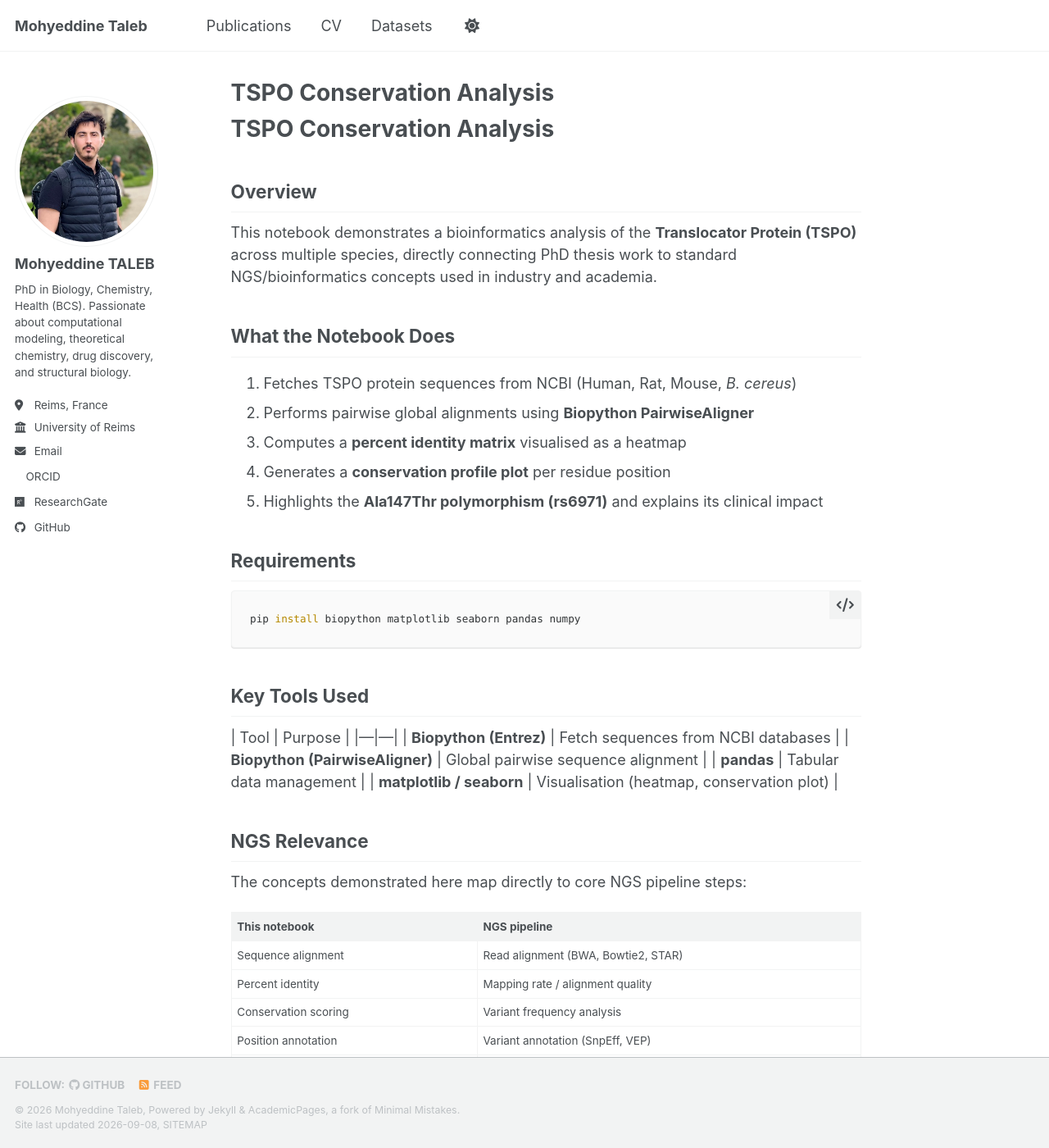
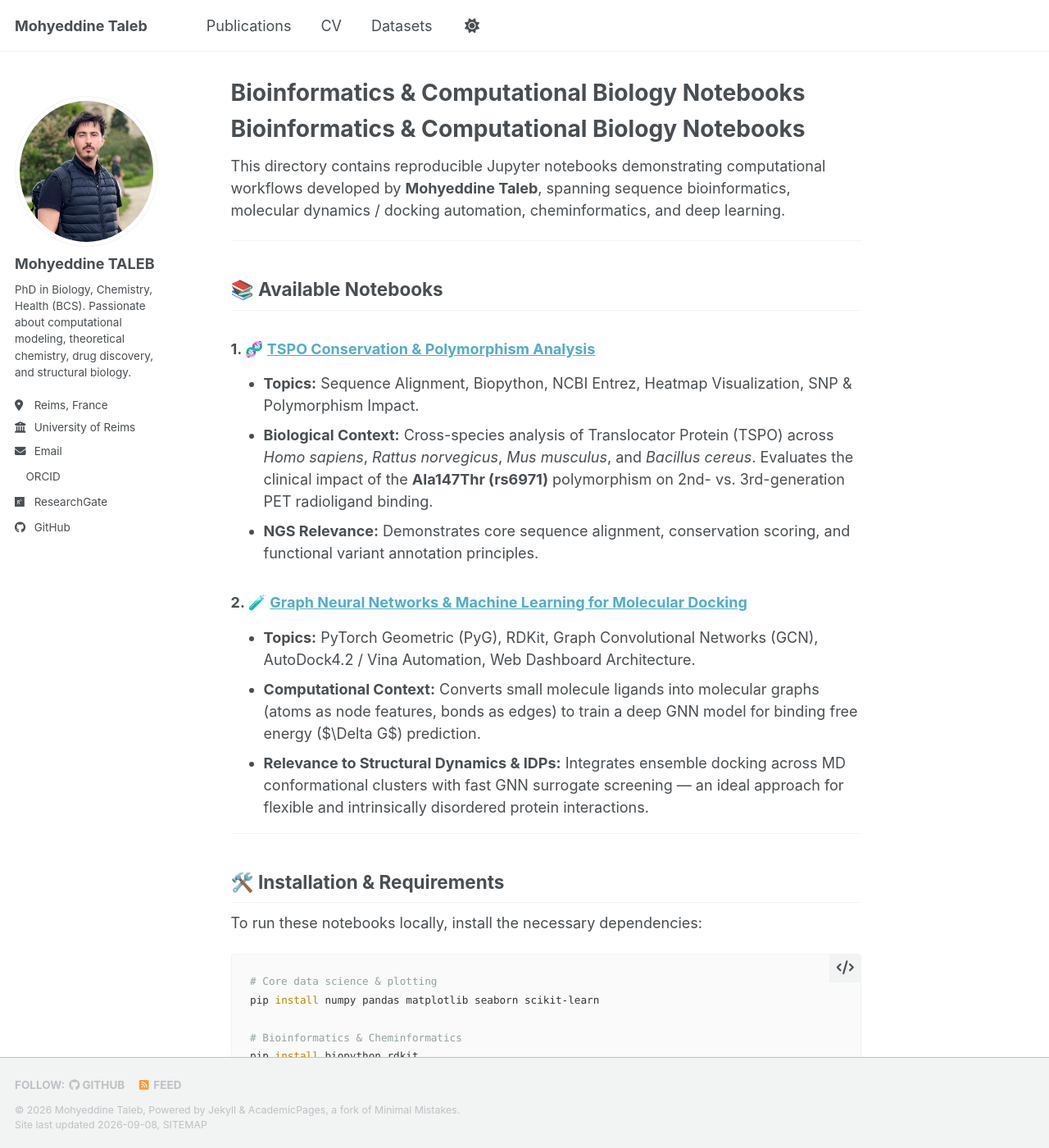
Before and after one commit to mohyeddine-taleb/mohyeddine-taleb.github.io, a Jekyll site: the page built from notebooks/README.md, in a window 1280 px wide and 1400 px high. Shown: the whole window at 82% size. Built offline with Jekyll 4.4.1, drawn with Linux system fonts in a browser that asks for light colours; our own code applies the rules of GitHub Pages for plain Markdown files; a style sheet for code colours, icons or effects is not loaded; some of the changed text lies outside the part shown.

Commit message:
Update article 1 image, add GNN docking notebook, and expand dataset/CV pages

````diff
--- a/notebooks/README.md
+++ b/notebooks/README.md
@@ -1,43 +1,43 @@
-# TSPO Conservation Analysis
+# Bioinformatics & Computational Biology Notebooks
 
-## Overview
-This notebook demonstrates a bioinformatics analysis of the **Translocator Protein (TSPO)**
-across multiple species, directly connecting PhD thesis work to standard NGS/bioinformatics
-concepts used in industry and academia.
+This directory contains reproducible Jupyter notebooks demonstrating computational workflows developed by **Mohyeddine Taleb**, spanning sequence bioinformatics, molecular dynamics / docking automation, cheminformatics, and deep learning.
 
-## What the Notebook Does
-1. Fetches TSPO protein sequences from NCBI (Human, Rat, Mouse, *B. cereus*)
-2. Performs pairwise global alignments using **Biopython PairwiseAligner**
-3. Computes a **percent identity matrix** visualised as a heatmap
-4. Generates a **conservation profile plot** per residue position
-5. Highlights the **Ala147Thr polymorphism (rs6971)** and explains its clinical impact
+---
 
-## Requirements
+## 📚 Available Notebooks
+
+### 1. 🧬 [TSPO Conservation & Polymorphism Analysis](TSPO_conservation_analysis.ipynb)
+* **Topics:** Sequence Alignment, Biopython, NCBI Entrez, Heatmap Visualization, SNP & Polymorphism Impact.
+* **Biological Context:** Cross-species analysis of Translocator Protein (TSPO) across *Homo sapiens*, *Rattus norvegicus*, *Mus musculus*, and *Bacillus cereus*. Evaluates the clinical impact of the **Ala147Thr (rs6971)** polymorphism on 2nd- vs. 3rd-generation PET radioligand binding.
+* **NGS Relevance:** Demonstrates core sequence alignment, conservation scoring, and functional variant annotation principles.
+
+### 2. 🧪 [Graph Neural Networks & Machine Learning for Molecular Docking](GNN_Molecular_Docking_ML.ipynb)
+* **Topics:** PyTorch Geometric (PyG), RDKit, Graph Convolutional Networks (GCN), AutoDock4.2 / Vina Automation, Web Dashboard Architecture.
+* **Computational Context:** Converts small molecule ligands into molecular graphs (atoms as node features, bonds as edges) to train a deep GNN model for binding free energy ($\Delta G$) prediction.
+* **Relevance to Structural Dynamics & IDPs:** Integrates ensemble docking across MD conformational clusters with fast GNN surrogate screening — an ideal approach for flexible and intrinsically disordered protein interactions.
+
+---
+
+## 🛠️ Installation & Requirements
+
+To run these notebooks locally, install the necessary dependencies:
+
 ```bash
-pip install biopython matplotlib seaborn pandas numpy
+# Core data science & plotting
+pip install numpy pandas matplotlib seaborn scikit-learn
+
+# Bioinformatics & Cheminformatics
+pip install biopython rdkit
+
+# Deep Learning & PyTorch Geometric
+pip install torch torchvision torchaudio
+pip install torch_geometric
 ```
 
-## Key Tools Used
-| Tool | Purpose |
-|---|---|
-| **Biopython (Entrez)** | Fetch sequences from NCBI databases |
-| **Biopython (PairwiseAligner)** | Global pairwise sequence alignment |
-| **pandas** | Tabular data management |
-| **matplotlib / seaborn** | Visualisation (heatmap, conservation plot) |
+---
 
-## NGS Relevance
-The concepts demonstrated here map directly to core NGS pipeline steps:
-
-| This notebook | NGS pipeline |
-|---|---|
-| Sequence alignment | Read alignment (BWA, Bowtie2, STAR) |
-| Percent identity | Mapping rate / alignment quality |
-| Conservation scoring | Variant frequency analysis |
-| Position annotation | Variant annotation (SnpEff, VEP) |
-| Biological interpretation | Clinical variant classification |
-
-## Author
+## 👤 Author
 **Mohyeddine Taleb**
-PhD — Biology, Chemistry, Health
-ICMR – CNRS 7312, University of Reims Champagne-Ardenne
-[mohyeddine-taleb.github.io](https://mohyeddine-taleb.github.io)
+PhD in Biology, Chemistry, Health
+ICMR – CNRS UMR 7312, University of Reims Champagne-Ardenne
+Website: [mohyeddine-taleb.github.io](https://mohyeddine-taleb.github.io) | [GitHub](https://github.com/mohyeddine-taleb)
````
Also changed, not shown: _pages/cv.md (+4 -4 lines), _pages/datasets.md (+46 -37 lines), 2 other files.
